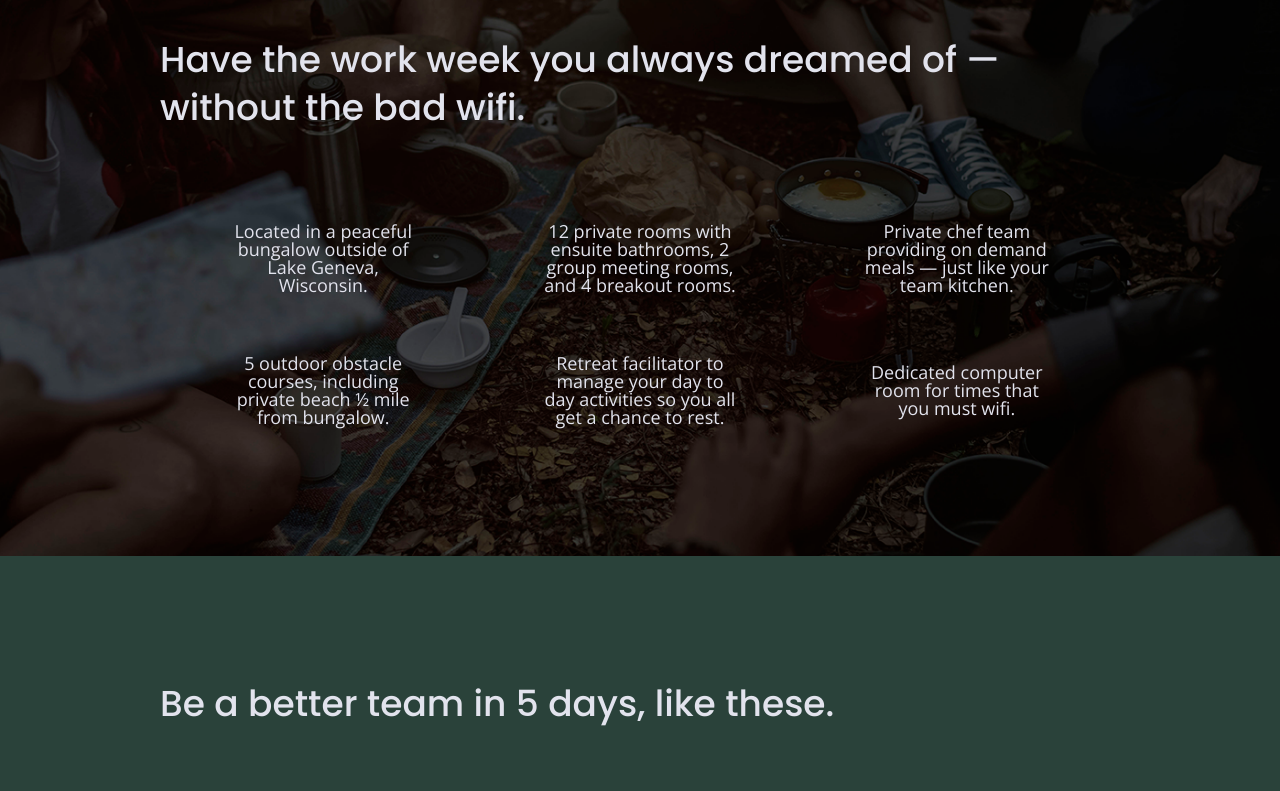
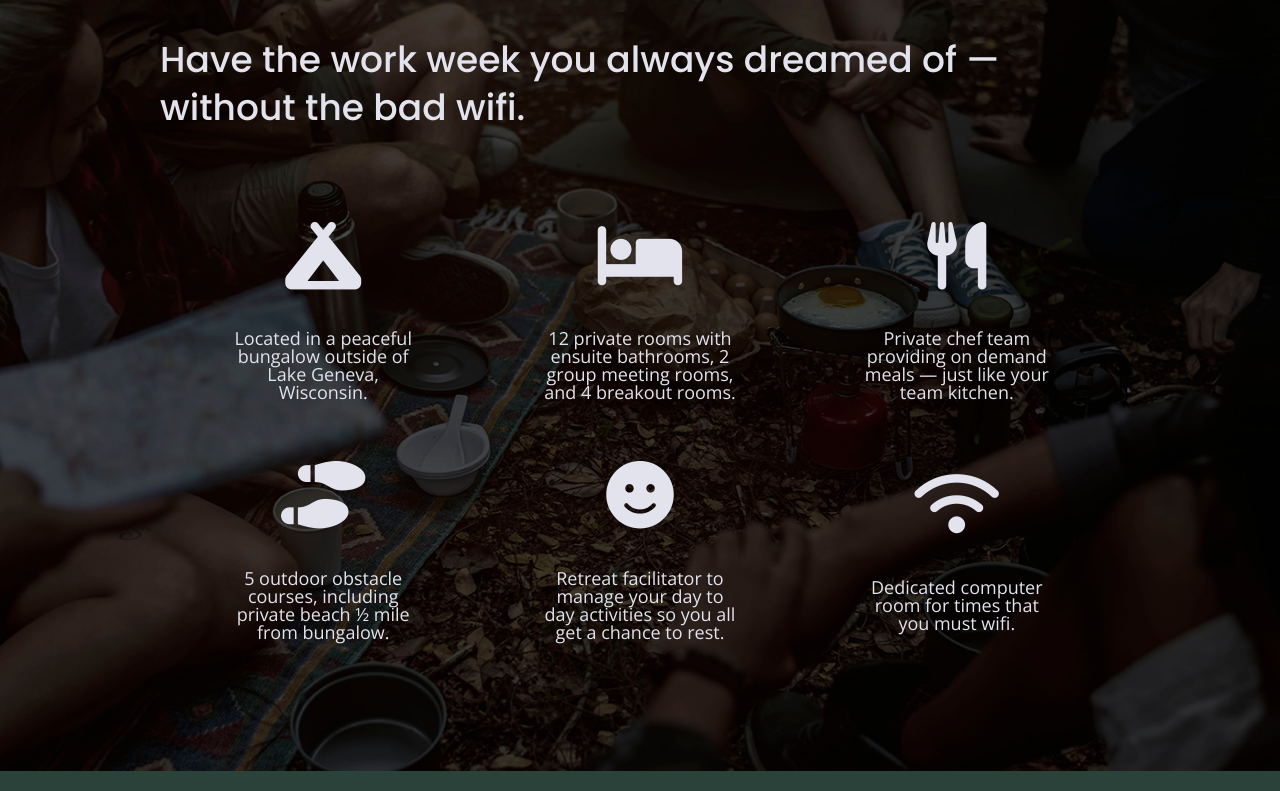
Before and after one commit to CrystalB-hub/unplugged-retreat, a website built with Parcel: page index.html in a window 1280 px wide. Shown: the part 996-1787 px from the top of the page. Built offline with nearby package versions, Linux system fonts and the light colour scheme; files whose address does not match are found by name.

Commit message:
Added fontawesome link to all HTML and CSS for homepage icons

```diff
--- a/css/main.css
+++ b/css/main.css
@@ -312,6 +312,11 @@ input[type=button] {
 .features p {
   margin: 0;
   text-align: center;
+}
+
+.features i {
+  font-size: 3.75em;
+  margin-bottom: 40px;
 }
 
 .features article {
--- a/index.html
+++ b/index.html
@@ -18,6 +18,8 @@
 
   <link rel="stylesheet" href="css/normalize.css">
   <link rel="stylesheet" href="css/main.css">
+
+  <script src="https://kit.fontawesome.com/bf9c11a3a6.js" crossorigin="anonymous"></script>
 
   <meta name="theme-color" content="#fafafa">
 
@@ -73,27 +75,39 @@
         <h2>Have the work week you always dreamed of &mdash; without the bad wifi.</h2>
         <div class="features-items">
           <article>
-            <p class="fontawesome-icon"></p>
+            <p class="fontawesome-icon">
+              <i class="fa-solid fa-campground"></i>
+            </p>
             <p class="features-item-description">Located in a peaceful bungalow outside of Lake Geneva, Wisconsin.</p>
           </article>
           <article>
-            <p class="fontawesome-icon"></p>
+            <p class="fontawesome-icon">
+              <i class="fa-solid fa-bed"></i>
+            </p>
             <p class="features-item-description">12 private rooms with ensuite bathrooms, 2 group meeting rooms, and 4 breakout rooms.</p>
           </article>
           <article>
-            <p class="fontawesome-icon"></p>
+            <p class="fontawesome-icon">
+              <i class="fa-solid fa-utensils"></i>
+            </p>
             <p class="features-item-description">Private chef team providing on demand meals &mdash; just like your team kitchen.</p>
           </article>
           <article>
-            <p class="fontawesome-icon"></p>
+            <p class="fontawesome-icon">
+              <i class="fa-solid fa-shoe-prints"></i>
+            </p>
             <p class="features-item-description">5 outdoor obstacle courses, including private beach &frac12; mile from bungalow.</p>
           </article>
           <article>
-            <p class="fontawesome-icon"></p>
+            <p class="fontawesome-icon">
+              <i class="fa-solid fa-face-smile"></i>
+            </p>
             <p class="features-item-description">Retreat facilitator to manage your day to day activities so you all get a chance to rest.</p>
           </article>
           <article>
-            <p class="fontawesome-icon"></p>
+            <p class="fontawesome-icon">
+              <i class="fa-solid fa-wifi"></i>
+            </p>
             <p class="features-item-description">Dedicated computer room for times that you must wifi.</p>
           </article>
         </div>
```
Also changed, not shown: about/index.html (+2 -0 lines), faq/index.html (+2 -0 lines).
